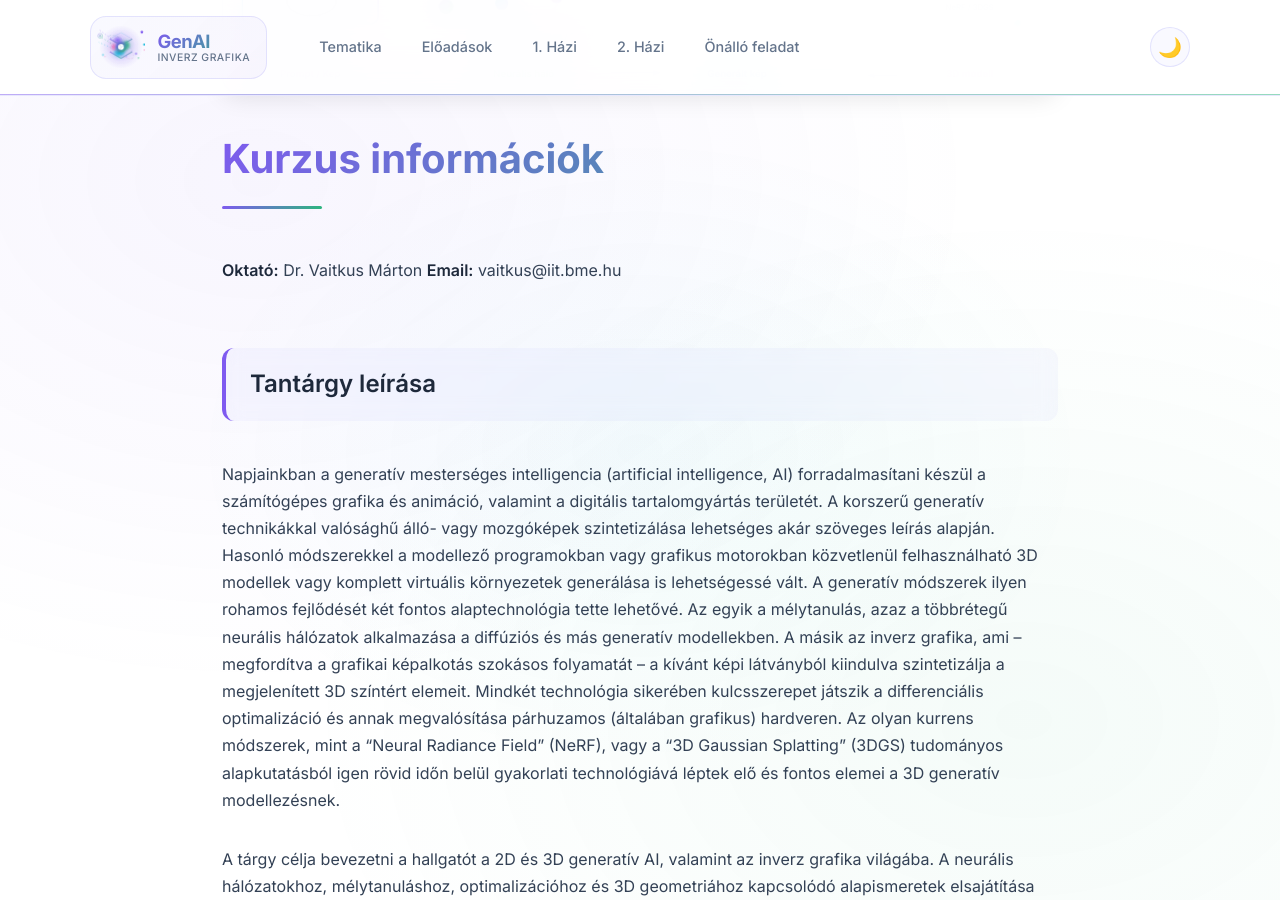
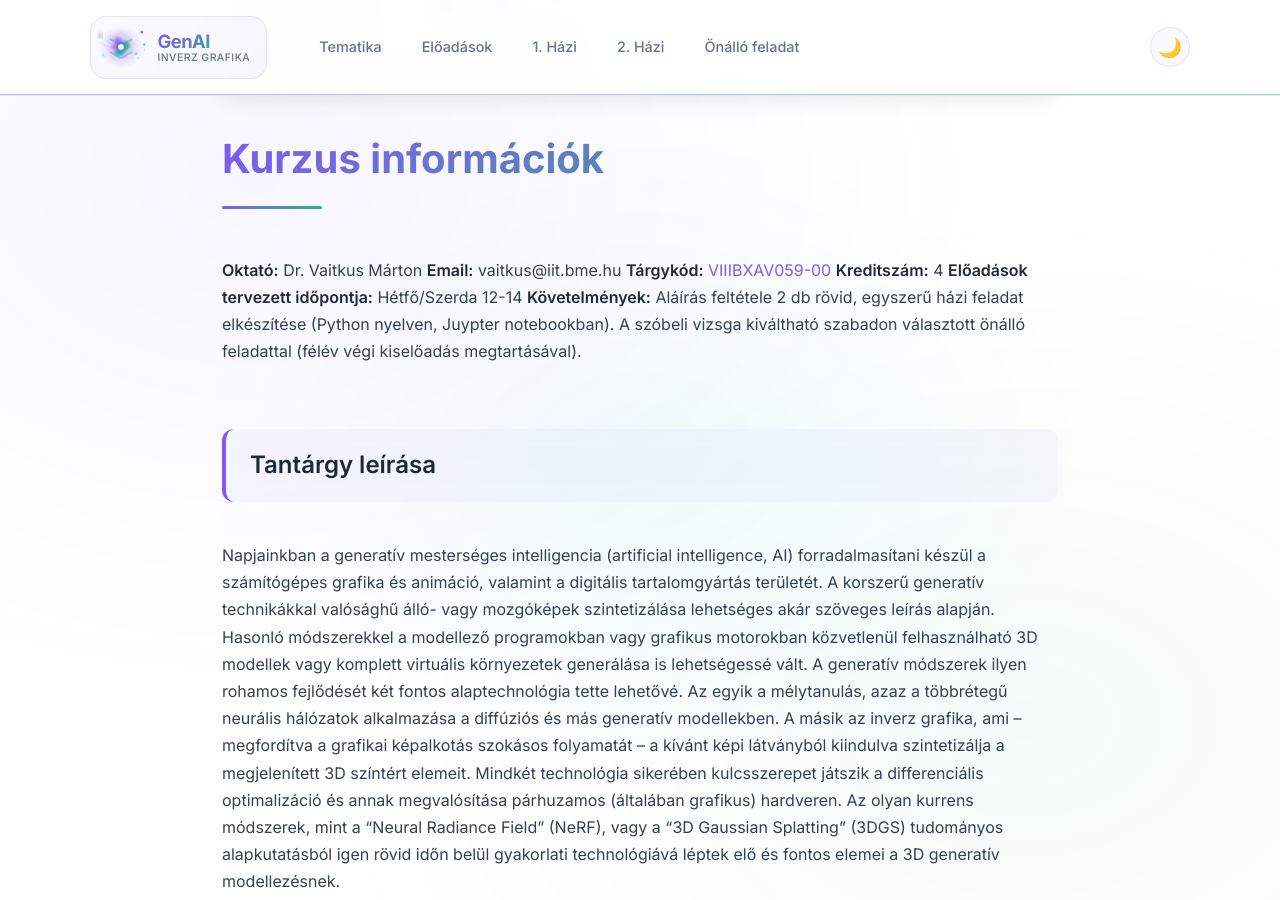
Before and after one commit to VaitkusM/genai-inverse-graphics-bme-vik-iit, a Jekyll site: the page built from index.md, in a window 1280 px wide and 900 px high, scrolled down 482 px. Built offline with Jekyll 4.4.1, drawn with Linux system fonts in a browser that asks for light colours.

Commit message:
Sync from private repository

```diff
--- a/index.md
+++ b/index.md
@@ -9,6 +9,10 @@ title: Tematika
 
 **Oktató:** Dr. Vaitkus Márton
 **Email:** vaitkus@iit.bme.hu
+**Tárgykód:** [VIIIBXAV059-00](https://portal.vik.bme.hu/kepzes/targyak/VIIIBXAV059-00/)
+**Kreditszám:** 4
+**Előadások tervezett időpontja:** Hétfő/Szerda 12-14
+**Követelmények:** Aláírás feltétele 2 db rövid, egyszerű házi feladat elkészítése (Python nyelven, Juypter notebookban). A szóbeli vizsga kiváltható szabadon választott önálló feladattal (félév végi kiselőadás megtartásával).
 
 ## Tantárgy leírása
 
```
